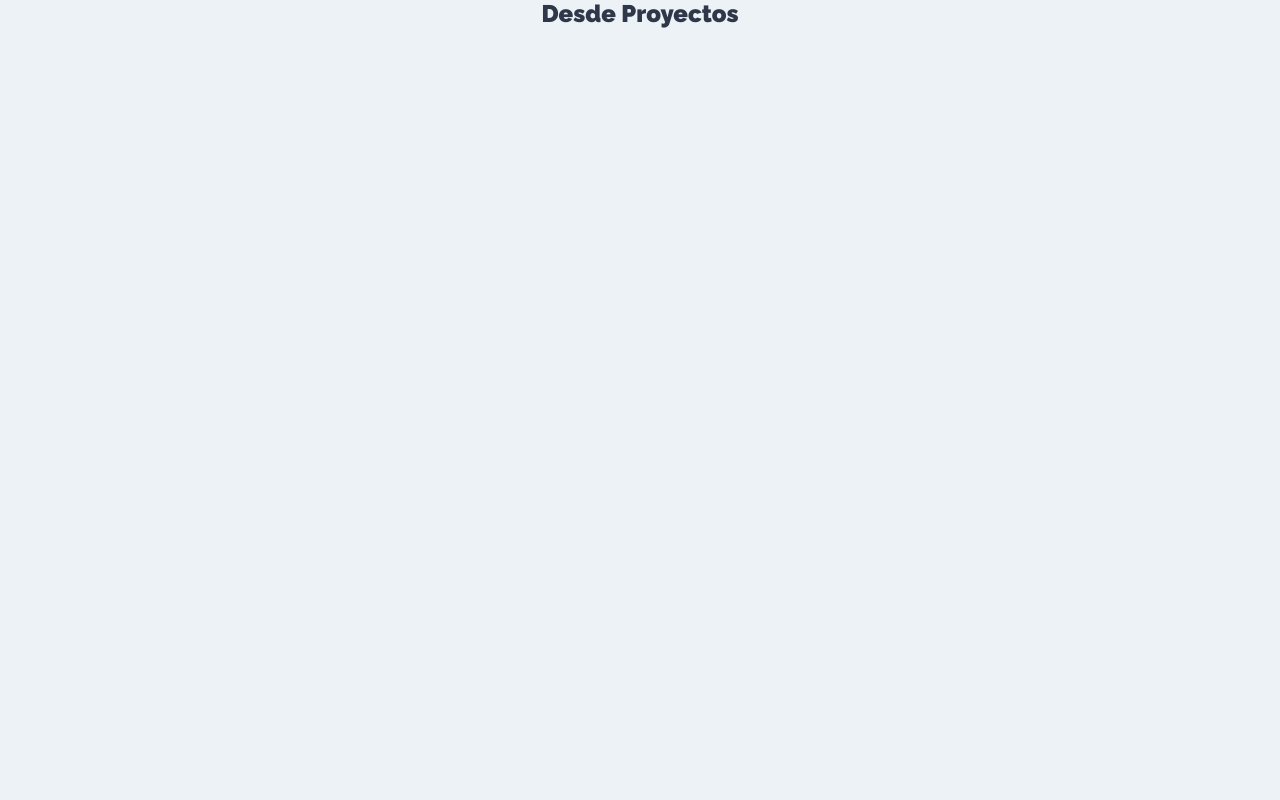
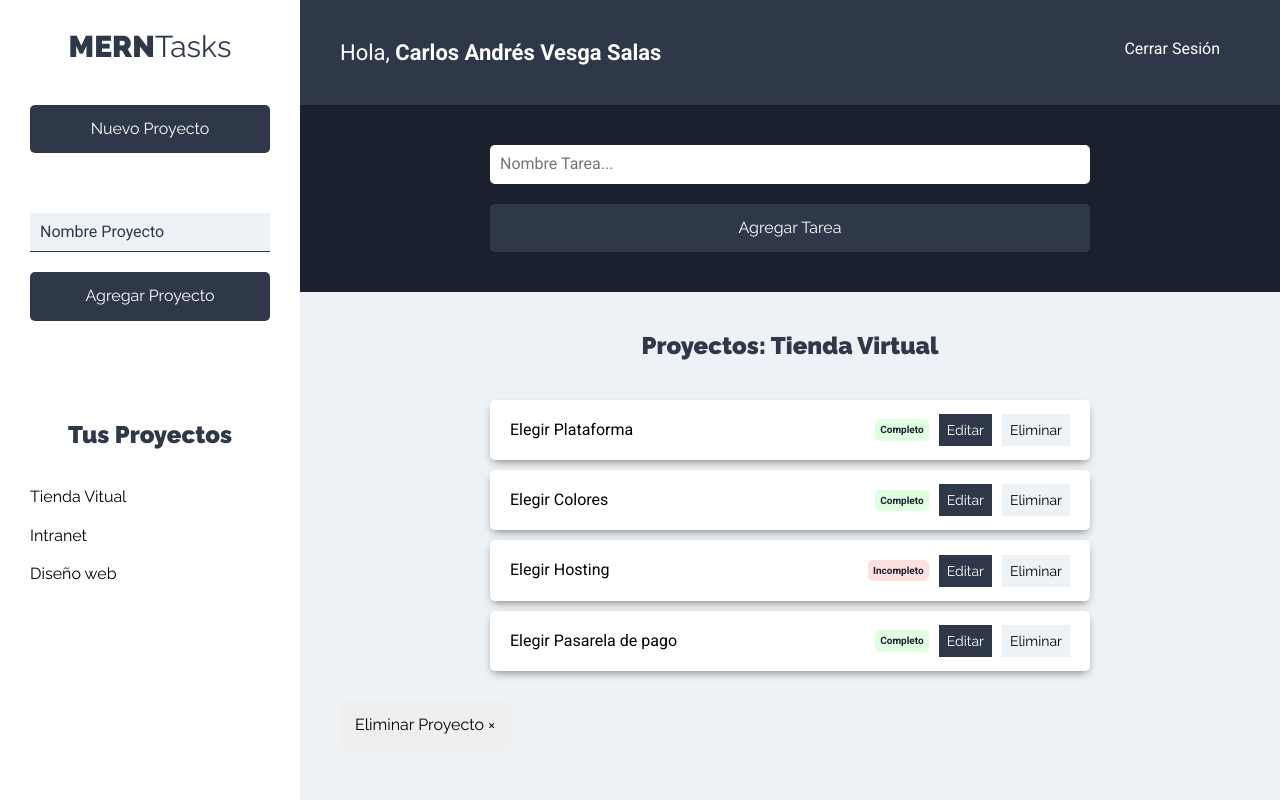
Before and after one commit to cavesa10/ProjectClient, a React (Create React App) app: page /proyectos in a window 1280 px wide. Built offline with nearby package versions, Linux system fonts and the light colour scheme.

Commit message:
Terminando interfaz del componente proyectos

```diff
--- /dev/null
+++ b/src/components/layout/Barra.js
@@ -0,0 +1,14 @@
+import React from "react";
+
+export const Barra = () => {
+  return (
+    <header className="app-header">
+      <p className="nombre-usuario">
+        Hola, <span>Carlos Andrés Vesga Salas</span>
+      </p>
+      <nav className="nav-principal">
+        <a href="#!">Cerrar Sesión</a>
+      </nav>
+    </header>
+  );
+};
--- /dev/null
+++ b/src/components/layout/Sidebar.js
@@ -0,0 +1,19 @@
+import React from 'react'
+
+import {NuevoProyecto} from '../proyectos/NuevoProyecto'
+import {ListadoProyectos} from '../proyectos/ListadoProyectos'
+
+
+export const Sidebar = () => {
+  return (
+    <aside>
+      <h1>MERN<span>Tasks</span></h1>
+      <NuevoProyecto />
+
+      <div className="proyectos">
+        <h2>Tus Proyectos</h2>
+        <ListadoProyectos />
+      </div>
+    </aside>
+  )
+}
--- /dev/null
+++ b/src/components/proyectos/ListadoProyectos.js
@@ -0,0 +1,19 @@
+import React from 'react'
+import {Proyecto} from './Proyecto'
+
+export const ListadoProyectos = () => {
+
+  const proyectos = [
+    {nombre: 'Tienda Vitual'},
+    {nombre: 'Intranet'},
+    {nombre: 'Diseño web'},
+  ]
+
+  return (
+    <ul className="listado-proyectos" >
+      {proyectos.map( proyecto => (
+        <Proyecto proyecto={proyecto} />
+      ))}
+    </ul>
+  )
+}
--- /dev/null
+++ b/src/components/proyectos/NuevoProyecto.js
@@ -0,0 +1,52 @@
+import React, { Fragment, useState } from "react";
+
+export const NuevoProyecto = () => {
+
+  // state Agregar Proyecto
+  const [proyecto, setProyecto] = useState({
+    nombre: ''
+  })
+
+  const {nombre} = proyecto
+
+  const handleOnChange = e => {
+    setProyecto({
+      ...proyecto,
+      [e.target.name]: e.target.value
+    })
+  }
+
+  const handleSubmit = (e) => {
+    e.preventDefault()
+    // Validar el proyecto
+
+    // Agregar al state
+
+    // Reinciar el state
+    setProyecto({nombre: ''})
+  }
+
+  return (
+    <Fragment>
+      <button type="button" className="btn btn-primario btn-block">
+        Nuevo Proyecto
+      </button>
+
+      <form onSubmit={handleSubmit} className="formulario-nuevo-proyecto">
+        <input
+          type="text"
+          className="input-text"
+          placeholder="Nombre Proyecto"
+          name="nombre"
+          value={nombre}
+          onChange={handleOnChange}
+        />
+        <input
+          type="submit"
+          className="btn btn-primario btn-block"
+          value="Agregar Proyecto"
+        />
+      </form>
+    </Fragment>
+  );
+};
--- /dev/null
+++ b/src/components/proyectos/Proyecto.js
@@ -0,0 +1,15 @@
+import React from 'react'
+
+
+export const Proyecto = ({proyecto}) => {
+  return (
+    <li>
+      <button
+        type="button"
+        className="btn btn-blank"
+      >
+        {proyecto.nombre}
+      </button>
+    </li>
+  )
+}
--- a/src/components/proyectos/Proyectos.js
+++ b/src/components/proyectos/Proyectos.js
@@ -1,9 +1,23 @@
 import React from 'react'
+
+import {Sidebar} from '../layout/Sidebar'
+import {Barra} from '../layout/Barra'
+import {FormTarea} from "../tareas/FormTarea";
+import {ListadoTareas} from "../tareas/ListadoTareas";
 
 export const Proyectos = () => {
   return (
-    <div>
-      <h2>Desde Proyectos</h2>
+    <div className="contenedor-app">
+      <Sidebar />
+      <div className="seccion-principal">
+        <Barra />
+        <main>
+          <FormTarea />
+          <div className="contenedor-tareas">
+            <ListadoTareas />
+          </div>
+        </main>
+      </div>
     </div>
   )
 }
--- /dev/null
+++ b/src/components/tareas/FormTarea.js
@@ -0,0 +1,25 @@
+import React from "react";
+
+export const FormTarea = () => {
+  return (
+    <div className="formulario">
+      <form action="">
+        <div className="contenedor-input">
+          <input
+            type="text"
+            className="input-text"
+            placeholder="Nombre Tarea..."
+            name="nombre"
+          />
+        </div>
+        <div className="contenedor-input">
+          <input
+            type="submit"
+            className="btn btn-block btn-submit btn-primario"
+            value="Agregar Tarea"
+          />
+        </div>
+      </form>
+    </div>
+  );
+};
--- /dev/null
+++ b/src/components/tareas/ListadoTareas.js
@@ -0,0 +1,30 @@
+import React, {Fragment} from 'react'
+
+import {Tarea} from './Tarea'
+
+export const ListadoTareas = () => {
+
+  const tareasProyecto = [
+    {nombre: 'Elegir Plataforma', estado: true},
+    {nombre: 'Elegir Colores', estado: true},
+    {nombre: 'Elegir Hosting', estado: false},
+    {nombre: 'Elegir Pasarela de pago', estado: true}
+  ]
+
+  return (
+    <Fragment>
+      <h2>Proyectos: Tienda Virtual</h2>
+      <ul className="listado-tareas" >
+        {tareasProyecto.length === 0
+          ? ( <li className="tarea" ><p>No hay tareas</p></li> )
+          : tareasProyecto.map(tarea => (
+            <Tarea tarea={tarea} />
+          ))
+        }
+
+      </ul>
+      <button type="button" className="btn btn-eliminar" > Eliminar Proyecto &times; </button>
+    </Fragment>
+
+  )
+}
--- /dev/null
+++ b/src/components/tareas/Tarea.js
@@ -0,0 +1,25 @@
+import React from "react";
+
+export const Tarea = ({ tarea }) => {
+  return (
+    <li className="tarea sombra">
+      <p>{tarea.nombre}</p>
+
+      <div className="estado">
+        {tarea.estado ? (
+          <button type="button" className="completo">
+            Completo
+          </button>
+        ) : (
+          <button type="button" className="incompleto" >Incompleto</button>
+        )}
+      </div>
+
+      <div className="acciones">
+        <button type="button" className="btn btn-primario" >Editar</button>
+        <button type="button" className="btn btn-secundario" >Eliminar</button>
+
+      </div>
+    </li>
+  );
+};
```
